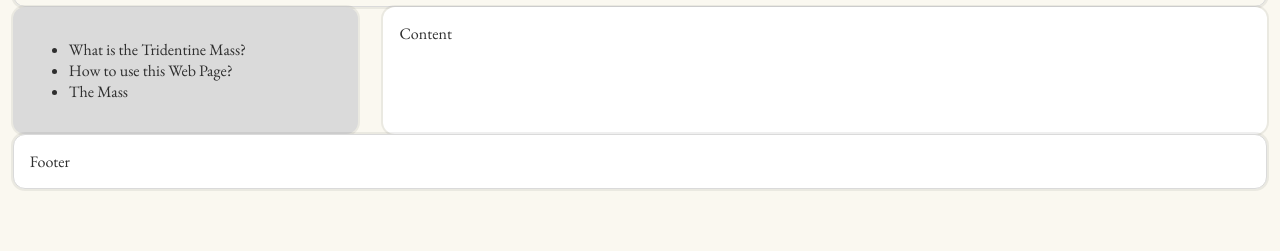
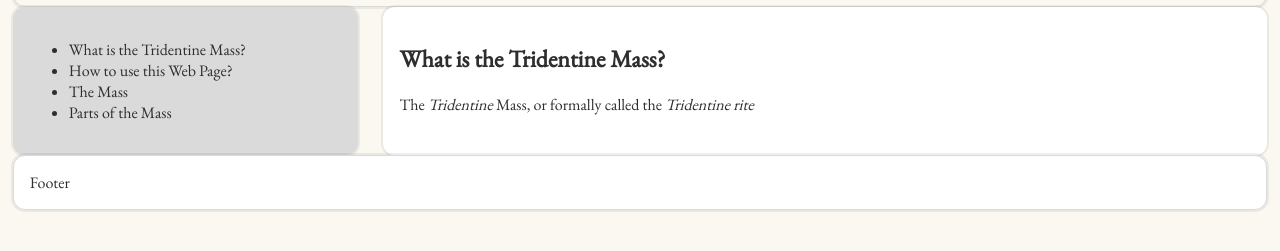
Before and after one commit to Sesilyo/Tridentine, a plain HTML site: page pages/index.html in a window 1280 px wide. Shown: the part 171-422 px from the top of the page. Drawn offline with nearby package versions, Linux system fonts and the light colour scheme.

Commit message:
Made fetch() work and started on the Introduction

```diff
--- /dev/null
+++ b/pages/external_pages/introduction.html
@@ -0,0 +1,6 @@
+<div class="external-content">
+    <section id="introduction-content">
+        <h2>What is the Tridentine Mass?</h2>
+        <p>The <i>Tridentine</i> Mass, or formally called the <i>Tridentine rite</i></p>
+    </section>
+</div>
--- a/pages/index.html
+++ b/pages/index.html
@@ -5,7 +5,7 @@
     <meta charset="UTF-8">
     <meta name="viewport" content="width=device-width, initial-scale=1.0">
     <link href="https://fonts.googleapis.com/css2?family=EB+Garamond&display=swap" rel="stylesheet">
-    <link rel="stylesheet", href="/styles/index.css">
+    <link rel="stylesheet" href="/styles/index.css">
     <title>Tridentine Mass</title>
 </head>
 <body>
@@ -21,10 +21,13 @@
                 <li>What is the Tridentine Mass?</li>
                 <li>How to use this Web Page?</li>
                 <li>The Mass</li>
+                <li>Parts of the Mass</li>
             </ul>
         </nav>
-        <main   id="content" class="section">Content</main>
+
+        <main   id="content" class="section"></main>
         <footer id="footer"  class="section">Footer</footer>
+        <script src="/scripts/index.js"></script>
     </div>
 </body>
 </html>
--- /dev/null
+++ b/scripts/index.js
@@ -0,0 +1,8 @@
+fetch('external_pages/introduction.html')
+    .then(response => response.text())
+    .then(html => {
+        document.getElementById('content').innerHTML = html;
+    })
+    .catch(error => {
+        console.error('Error fetching external HTML:', error);
+    });
```
